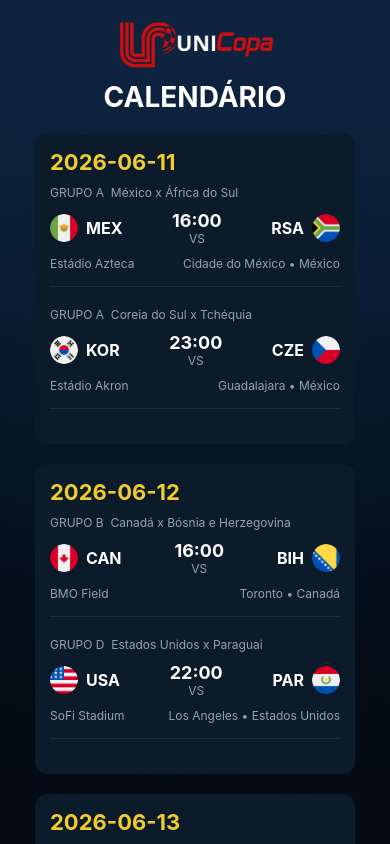
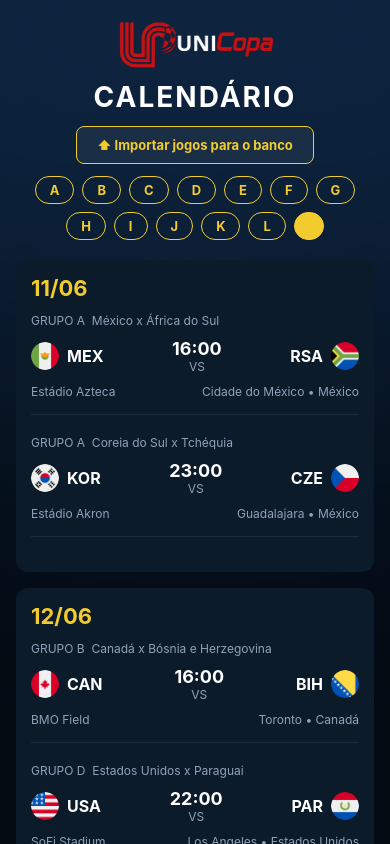
Before and after one commit to PedroPires77/CopaUni, a React Native app in the folder unicopa-master/: screen / in a window 390 px wide. Built offline with nearby package versions, Linux system fonts and the light colour scheme.

Commit message:
Importar jogos do JSON para o Supabase

```diff
--- a/unicopa-master/App.js
+++ b/unicopa-master/App.js
@@ -1,11 +1,45 @@
-import { StyleSheet, Text, View, Image, ImageBackground, SectionList } from 'react-native';
+import { useEffect, useState } from 'react';
+import { StyleSheet, Text, View, Image, ImageBackground, SectionList, TouchableOpacity } from 'react-native';
 import GameCard from './components/GameCard';
+import { sortByHoraBrasilia } from './utils/sort';
+import { formatDateBR } from './utils/data';
+import { importarJogos } from './utils/importarJogos';
 import dados from './assets/dados.json';
-import { sortByHoraBrasilia } from './utils/sort';
 
 export default function App() {
 
-  const jogos = dados.jogos;
+  const [jogos, setJogos] = useState([]);
+  const [favoritos, setFavoritos] = useState([]);
+  const [grupoSelecionado, setGrupoSelecionado] = useState(null);
+  const [mensagemImport, setMensagemImport] = useState('');
+  const [importando, setImportando] = useState(false);
+
+  useEffect(() => {
+    setJogos(dados.jogos);
+  }, []);
+
+  const hoje = new Date();
+  const hojeStr = `${hoje.getFullYear()}-${String(hoje.getMonth() + 1).padStart(2, '0')}-${String(hoje.getDate()).padStart(2, '0')}`;
+
+  const grupos = [...new Set(dados.jogos.map(j => j.grupo))].sort();
+
+  const toggleGrupo = (grupo) => {
+    setGrupoSelecionado(prev => prev === grupo ? null : grupo);
+  };
+
+  const toggleFavorito = (id) => {
+    setFavoritos(prev =>
+      prev.includes(id) ? prev.filter(f => f !== id) : [...prev, id]
+    );
+  };
+
+  const handleImportar = async () => {
+    setImportando(true);
+    setMensagemImport('');
+    const resultado = await importarJogos();
+    setMensagemImport(resultado.mensagem);
+    setImportando(false);
+  };
 
   const agruparPorData = (jogos) => {
     return jogos.reduce((acc, jogo) => {
@@ -18,13 +52,19 @@ export default function App() {
     }, {});
   };
 
-  const jogosAgrupados = agruparPorData(jogos);
+  const jogosFiltrados = grupoSelecionado
+    ? jogos.filter(j => j.grupo === grupoSelecionado)
+    : jogos;
+
+  const jogosAgrupados = agruparPorData(jogosFiltrados);
 
   const jogosTratados = Object.keys(jogosAgrupados)
     .sort()
     .map(data => ({
       title: data,
+      dataFormatada: formatDateBR(data),
       data: sortByHoraBrasilia(jogosAgrupados[data]),
+      isHoje: data === hojeStr,
     }));
 
   return (
@@ -39,15 +79,61 @@ export default function App() {
 
       <Text style={styles.title}>CALENDÁRIO</Text>
 
+      <TouchableOpacity
+        style={[styles.botaoImport, importando && styles.botaoImportando]}
+        onPress={handleImportar}
+        disabled={importando}
+      >
+        <Text style={styles.botaoImportTexto}>
+          {importando ? 'Importando...' : '⬆ Importar jogos para o banco'}
+        </Text>
+      </TouchableOpacity>
+
+      {mensagemImport !== '' && (
+        <View style={[
+          styles.mensagemContainer,
+          mensagemImport.startsWith('Erro') ? styles.mensagemErro : styles.mensagemSucesso
+        ]}>
+          <Text style={styles.mensagemTexto}>{mensagemImport}</Text>
+        </View>
+      )}
+
+      <View style={styles.filtroContainer}>
+        {grupos.map(grupo => (
+          <TouchableOpacity
+            key={grupo}
+            style={[styles.filtroBotao, grupoSelecionado === grupo && styles.filtroBotaoAtivo]}
+            onPress={() => toggleGrupo(grupo)}
+          >
+            <Text style={[styles.filtroTexto, grupoSelecionado === grupo && styles.filtroTextoAtivo]}>
+              {grupo}
+            </Text>
+          </TouchableOpacity>
+        ))}
+      </View>
+
       <SectionList
+        style={styles.lista}
         sections={jogosTratados}
-        keyExtractor={(item, index) => item + index}
+        keyExtractor={(item, index) => item.id?.toString() || index.toString()}
         renderItem={() => null}
         renderSectionHeader={({ section }) => (
-          <View style={styles.card}>
-            <Text style={styles.data}>{section.title}</Text>
+          <View style={[styles.card, section.isHoje && styles.cardHoje]}>
+            <View style={styles.dataContainer}>
+              <Text style={styles.data}>{section.dataFormatada}</Text>
+              {section.isHoje && (
+                <View style={styles.badgeHoje}>
+                  <Text style={styles.badgeHojeTexto}>HOJE</Text>
+                </View>
+              )}
+            </View>
             {section.data.map((jogo) => (
-              <GameCard key={jogo.id} game={jogo} />
+              <GameCard
+                key={jogo.id}
+                game={jogo}
+                isFavorito={favoritos.includes(jogo.id)}
+                onToggleFavorito={() => toggleFavorito(jogo.id)}
+              />
             ))}
           </View>
         )}
@@ -58,7 +144,7 @@ export default function App() {
 
 const styles = StyleSheet.create({
   container: {
-    height: '100%',
+    flex: 1,
     width: '100%',
     backgroundColor: '#040b13',
     alignItems: 'center',
@@ -74,18 +160,108 @@ const styles = StyleSheet.create({
     fontSize: 28,
     fontWeight: '700',
     color: 'white',
+    letterSpacing: 2,
+  },
+  lista: {
+    width: '100%',
   },
   card: {
-    marginTop: 20,
+    marginTop: 16,
+    marginHorizontal: 16,
     backgroundColor: '#0c1b2a',
-    width: 320,
     borderRadius: 12,
     padding: 15,
+  },
+  cardHoje: {
+    borderWidth: 2,
+    borderColor: '#f2cc2f',
+    backgroundColor: '#111f2e',
+  },
+  dataContainer: {
+    flexDirection: 'row',
+    alignItems: 'center',
+    marginBottom: 12,
+    gap: 8,
   },
   data: {
     color: '#f2cc2f',
     fontSize: 22,
     fontWeight: 'bold',
-    marginBottom: 10,
+  },
+  badgeHoje: {
+    backgroundColor: '#f2cc2f',
+    borderRadius: 6,
+    paddingHorizontal: 8,
+    paddingVertical: 2,
+  },
+  badgeHojeTexto: {
+    color: '#040b13',
+    fontSize: 11,
+    fontWeight: 'bold',
+  },
+  filtroContainer: {
+    flexDirection: 'row',
+    flexWrap: 'wrap',
+    justifyContent: 'center',
+    gap: 8,
+    paddingHorizontal: 16,
+    marginTop: 12,
+    marginBottom: 4,
+  },
+  filtroBotao: {
+    borderWidth: 1,
+    borderColor: '#f2cc2f',
+    borderRadius: 20,
+    paddingHorizontal: 14,
+    paddingVertical: 5,
+  },
+  filtroBotaoAtivo: {
+    backgroundColor: '#f2cc2f',
+  },
+  filtroTexto: {
+    color: '#f2cc2f',
+    fontSize: 13,
+    fontWeight: 'bold',
+  },
+  filtroTextoAtivo: {
+    color: '#040b13',
+  },
+  botaoImport: {
+    marginTop: 12,
+    backgroundColor: '#1a2f45',
+    borderWidth: 1,
+    borderColor: '#f2cc2f',
+    borderRadius: 8,
+    paddingHorizontal: 20,
+    paddingVertical: 10,
+  },
+  botaoImportando: {
+    opacity: 0.5,
+  },
+  botaoImportTexto: {
+    color: '#f2cc2f',
+    fontWeight: 'bold',
+    fontSize: 13,
+  },
+  mensagemContainer: {
+    marginTop: 8,
+    marginHorizontal: 16,
+    borderRadius: 8,
+    paddingHorizontal: 16,
+    paddingVertical: 10,
+  },
+  mensagemSucesso: {
+    backgroundColor: '#0a2a1a',
+    borderLeftWidth: 4,
+    borderLeftColor: '#009c3b',
+  },
+  mensagemErro: {
+    backgroundColor: '#2a0a0a',
+    borderLeftWidth: 4,
+    borderLeftColor: '#cc3333',
+  },
+  mensagemTexto: {
+    color: 'white',
+    fontSize: 12,
   },
 });
--- /dev/null
+++ b/unicopa-master/utils/importarJogos.js
@@ -0,0 +1,32 @@
+import { supabase } from './supabase';
+import dados from '../assets/dados.json';
+
+export async function importarJogos() {
+  const jogos = dados.jogos.map(j => ({
+    id: j.id,
+    fase: j.fase,
+    grupo: j.grupo,
+    data_et: j.data_et,
+    hora_et: j.hora_et,
+    data_brasilia: j.data_brasilia,
+    hora_brasilia: j.hora_brasilia,
+    time_casa: j.time_casa,
+    sigla_casa: j.sigla_casa,
+    time_fora: j.time_fora,
+    sigla_fora: j.sigla_fora,
+    confronto: j.confronto,
+    estadio: j.estadio,
+    cidade: j.cidade,
+    pais: j.pais,
+  }));
+
+  const { error } = await supabase
+    .from('jogos')
+    .upsert(jogos, { onConflict: 'id' });
+
+  if (error) {
+    return { sucesso: false, mensagem: `Erro: ${error.message}` };
+  }
+
+  return { sucesso: true, mensagem: `${jogos.length} jogos importados com sucesso!` };
+}
--- /dev/null
+++ b/unicopa-master/utils/supabase.js
@@ -0,0 +1,17 @@
+import AsyncStorage from '@react-native-async-storage/async-storage'
+import { createClient } from '@supabase/supabase-js'
+
+const SUPABASE_URL = 'https://vlgogxnnqkqivwisxcrg.supabase.co';
+const SUPABASE_KEY = 'sb_publishable_iG0TNkbCgninZVGx-_bcQg_gAJVky3f';
+
+export const supabase = createClient(
+  SUPABASE_URL,
+  SUPABASE_KEY,
+  {
+    auth: {
+      storage: AsyncStorage,
+      autoRefreshToken: true,
+      persistSession: true,
+      detectSessionInUrl: false,
+    },
+  })
```
